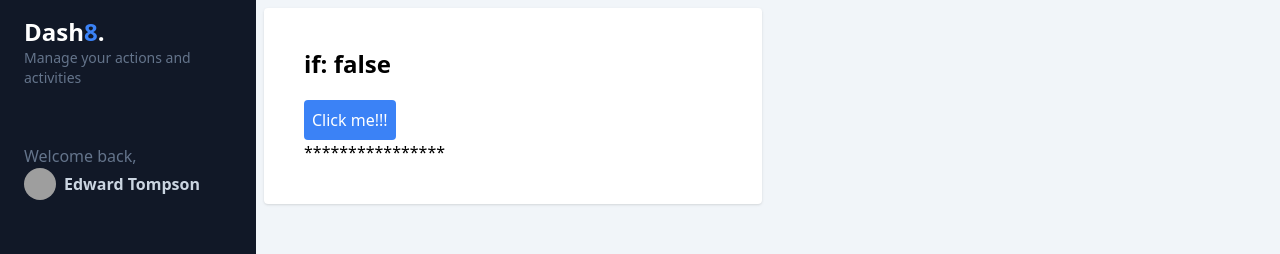
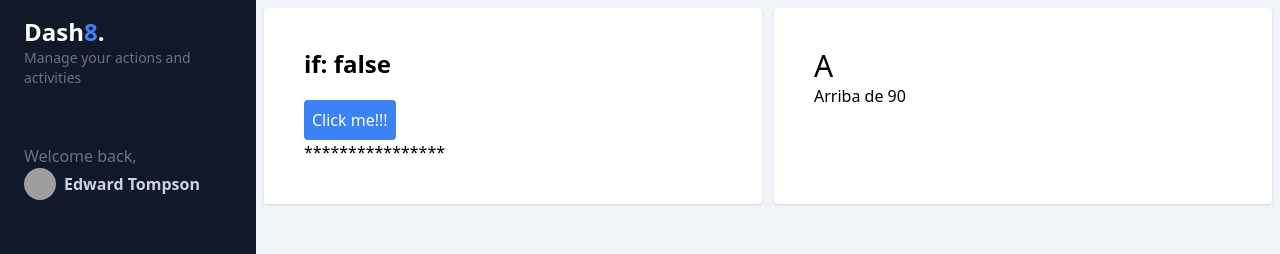
Before and after one commit to Duvan2662/Dashboard, an Angular app: page /dashboard/control-flow in a window 1280 px wide. Shown: the top 254 px of the page. Built offline with nearby package versions, Linux system fonts and the light colour scheme; grey boxes are pictures that could not be loaded.

Commit message:
Estructura de control switch en Angular

```diff
--- a/src/app/dashboard/pages/control-flow/control-flow.component.html
+++ b/src/app/dashboard/pages/control-flow/control-flow.component.html
@@ -8,11 +8,29 @@
       Click me!!!
     </button>
 
+    <!-- ngIf @if -->
     @if (showContent()) {
       <p>Hola mundo</p>
     } @else {
       <p>****************</p>
+    }
+  </div>
 
+  <div class="bg-white rounded shadow p-10">
+
+    <h2 class="text-3xl">{{grade()}}</h2>
+
+    <!--  @switch -->
+    @switch (grade()) {
+      @case ('A') {
+        <p>Arriba de 90 </p>
+      }
+      @case ('B') {
+        <p>Arriba de 80 </p>
+      }
+      @default {
+        <p>Reprobado </p>
+      }
     }
 
   </div>
--- a/src/app/dashboard/pages/control-flow/control-flow.component.ts
+++ b/src/app/dashboard/pages/control-flow/control-flow.component.ts
@@ -1,4 +1,8 @@
 import { Component, signal } from '@angular/core';
+
+
+type Grade = 'A'|'B'|'C'
+
 
 @Component({
   selector: 'app-control-flow',
@@ -10,6 +14,8 @@
 export class ControlFlowComponent {
 
   public showContent = signal(false);
+  public grade = signal<Grade>('A');
+
 
 
 
```
